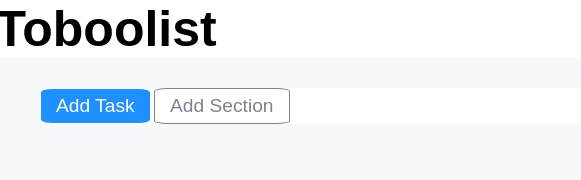
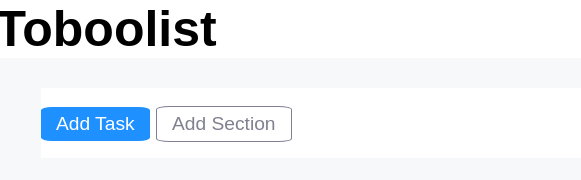
Before and after one commit to AndreaMargutti/html-css-toboolist, a plain HTML site: page index.html in a window 1280 px wide. Shown: the full height of the page, 59-640 px from the left. Drawn offline with Linux system fonts and the light colour scheme.

Commit message:
modified button

```diff
--- a/css/style.css
+++ b/css/style.css
@@ -40,16 +40,24 @@ header {
 
 /*Add Todo Section*/
 
+.add-todo {
+    height: 70px;
+    line-height: 70px;
+}
+
 .add {
     font-size: 1.2rem;
+    font-weight: lighter;
     padding: 6px 15px;
     border-radius: 10%;
-    border: none;
+    vertical-align: middle;
 }
 
 .add.task {
     background-color: #1e90ff;
     color: white;
+    border: none;
+    margin-right: 2px;
 }
 
 .add.section {
```
